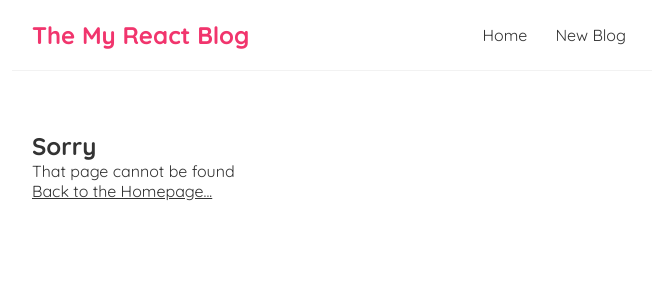
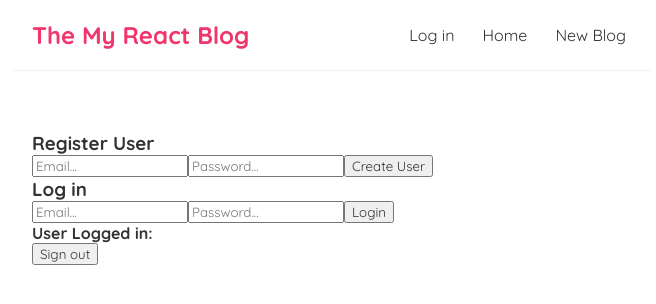
Before and after one commit to Siskinbird/my-blog, a React (Create React App) app: page /login in a window 1280 px wide. Shown: the top 304 px of the page, without its empty margins (308-964 px from the left). Built offline with nearby package versions, Linux system fonts and the light colour scheme; no server answers.

Commit message:
add: start firebase!

```diff
--- a/package.json
+++ b/package.json
@@ -7,6 +7,7 @@
     "@testing-library/react": "^13.4.0",
     "@testing-library/user-event": "^13.5.0",
     "axios": "^1.1.3",
+    "firebase": "^9.12.1",
     "react": "^18.2.0",
     "react-dom": "^18.2.0",
     "react-router-dom": "^5.3.4",
--- a/src/App.js
+++ b/src/App.js
@@ -4,6 +4,7 @@ import {BrowserRouter as Router, Route, Switch} from 'react-router-dom'
 import Create from "./components/Create/Create";
 import BlogDetails from "./components/BlogDetails/BlogDetails";
 import NotFound from "./components/NotFound/NotFound";
+import Login from "./components/Authentication/Login";
 
 function App() {
     return (
@@ -12,6 +13,9 @@ function App() {
                 <Navbar/>
                 <div className="content">
                     <Switch>
+                        <Route exact path='/login'>
+                            <Login />
+                        </Route>
                         <Route exact path='/'>
                             <Home/>
                         </Route>
--- /dev/null
+++ b/src/components/Authentication/Login.js
@@ -0,0 +1,92 @@
+import {useState} from "react";
+import {createUserWithEmailAndPassword,
+    signInWithEmailAndPassword,
+    onAuthStateChanged,
+    signOut} from 'firebase/auth'
+import {auth} from "../../firebase-config";
+
+
+const Login = () => {
+    const [registerEmail, setRegisterEmail] = useState('')
+    const [registerPassword, setRegisterPassword] = useState('')
+    const [loginEmail, setLoginEmail] = useState('')
+    const [loginPassword, setLoginPassword] = useState('')
+    const [user, setUser] = useState({})
+
+    onAuthStateChanged(auth, (currentUser) => {
+        setUser(currentUser)
+    })
+
+    const register = async () => {
+        try {
+            const user = createUserWithEmailAndPassword(
+                auth,
+                registerEmail,
+                registerPassword
+            );
+            console.log(user);
+        } catch (error) {
+            console.log(error.message);
+        }
+    }
+    const login = () => {
+        try {
+            const user = signInWithEmailAndPassword(
+                auth,
+                loginEmail,
+                loginPassword
+            );
+            console.log(user);
+        } catch (error) {
+            console.log(error.message);
+        }
+    }
+    const logout = async () => {
+        await signOut(auth)
+    }
+    return (
+        <div>
+            <div className='register'>
+                <form>
+                    <h3>Register User</h3>
+                    <input type='email'
+                           placeholder='Email...'
+                           onChange={(e) => {
+                               setRegisterEmail(e.target.value)
+                           }}/>
+
+                    <input type='password'
+                           placeholder='Password...'
+                           onChange={(e) => {
+                               setRegisterPassword(e.target.value)
+                           }}/>
+
+                    <button onClick={register}>Create User</button>
+                </form>
+            </div>
+
+            <div className='login'>
+                <form>
+                    <h3>Log in</h3>
+                    <input type='email'
+                           placeholder='Email...'
+                           onChange={(e) => {
+                               setLoginEmail(e.target.value)
+                           }}/>
+                    <input type='password'
+                           placeholder='Password...'
+                           onChange={(e) => {
+                               setLoginPassword(e.target.value)
+                           }}/>
+
+                    <button onClick={login}>Login</button>
+                </form>
+            </div>
+
+            <h4>User Logged in: {user?.email} </h4>
+            <button onClick={logout}>Sign out</button>
+
+        </div>
+    )
+}
+export default Login;
--- a/src/components/Navbar/Navbar.js
+++ b/src/components/Navbar/Navbar.js
@@ -5,6 +5,7 @@ const Navbar = () => {
         <nav className="navbar">
             <h1>The My React Blog</h1>
             <div className="links">
+                <Link to='/authentication'>Log in</Link>
                 <Link to='/'>Home</Link>
                 <Link to='/create'>New Blog</Link>
             </div>
--- /dev/null
+++ b/src/firebase-config.js
@@ -0,0 +1,21 @@
+// Import the functions you need from the SDKs you need
+import { initializeApp } from "firebase/app";
+import {getAuth} from 'firebase/auth'
+import { getAnalytics } from "firebase/analytics";
+// TODO: Add SDKs for Firebase products that you want to use
+// https://firebase.google.com/docs/web/setup#available-libraries
+
+// Your web app's Firebase configuration
+// For Firebase JS SDK v7.20.0 and later, measurementId is optional
+const firebaseConfig = {
+    apiKey: "AIzaSyA2cxfppBqvEFGGvUaQB9T9AK-amW38K9w",
+    authDomain: "auth-for-blog.firebaseapp.com",
+    projectId: "auth-for-blog",
+    storageBucket: "auth-for-blog.appspot.com",
+    messagingSenderId: "690232721720",
+    appId: "1:690232721720:web:7eabf0aefda8cbe81d81cd",
+    measurementId: "G-7JVM7Y41F8"
+};
+
+const app = initializeApp(firebaseConfig);
+export const auth = getAuth(app);
```
Also changed, not shown: 1 other file (tests, documents, lock files or other folders).
